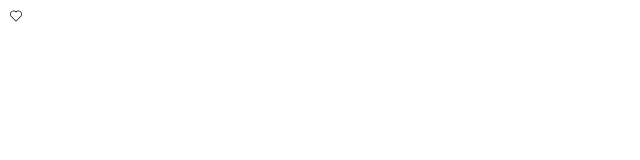
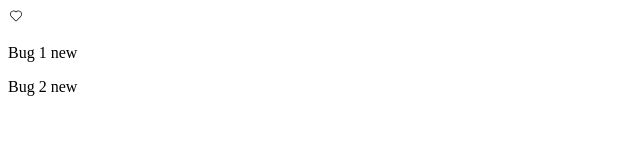
Before and after one commit to Karthicrajamo/React_vite_ts, a React (Vite) app: page / in a window 1280 px wide. Shown: the top 160 px of the page, without its empty margins (0-640 px from the left). Built offline with nearby package versions, Linux system fonts and the light colour scheme.

Commit message:
Styling Components and Managing component state(partial)

```diff
--- a/package.json
+++ b/package.json
@@ -13,6 +13,7 @@
     "@heroicons/react": "^2.0.18",
     "@types/styled-components": "^5.1.32",
     "bootstrap": "^5.2.3",
+    "immer": "^9.0.19",
     "react": "^18.2.0",
     "react-dom": "^18.2.0",
     "react-icons": "^4.7.1",
--- a/src/App.tsx
+++ b/src/App.tsx
@@ -2,11 +2,45 @@ import React, { useState } from "react";
 import Alert from "./components/Alert";
 import Button from "./components/Button/Button";
 import ListGroup from "./components/ListGroup";
-import Like from "./components/Button/like";
+import Like from "./components/Button/Like";
+import { FaLeaf } from "react-icons/fa";
+import produce from "immer";
 
 function App() {
 	const [AlertVisible, setAlertVisible] = useState(false);
 	let items = ["London", "New York", "Japan"];
+
+	const [drink, setDrink] = useState({
+		title: "Water",
+		price: 6,
+	});
+
+	const [tags, setTags] = useState(["happy", "Joy"]);
+
+	const [bugs, setBugs] = useState([
+		{ id: 1, title: "Bug 1", fixed: false },
+		{ id: 2, title: "Bug 2", fixed: false },
+	]);
+
+	const handler = () => {
+		// setDrink({ ...drink, price: 4 });
+
+		//Add
+		// setTags([...tags, "cheer"]);
+		// setBugs(bugs.map((bug) => (bug.id === 1 ? { ...bug, fixed: true } : bug)));
+		setBugs(
+			produce((draft) => {
+				const bug = draft.find((bug) => bug.id === 1);
+				if (bug) bug.fixed = true;
+			})
+		);
+
+		//Delete
+		// setTags(tags.filter((tag) => tag !== "Joy"));
+
+		//Update
+		// setTags(tags.map((tag) => (tag == "Joy" ? "Enjoy" : tag)));
+	};
 
 	return (
 		<div>
@@ -15,7 +49,17 @@ function App() {
 			)}
 			<Button onClick={() => setAlertVisible(true)}>Post</Button> */}
 			{/* <ListGroup title="List" items={items}></ListGroup> */}
-			<Like></Like>
+			<Like onClick={handler}></Like>
+
+			{/* ################################################################# */}
+
+			{/* {drink.price} */}
+			{/* {tags} */}
+			{bugs.map((bug) => (
+				<p key={bug.id}>
+					{bug.title} {bug.fixed == true ? "fixed" : "new"}
+				</p>
+			))}
 		</div>
 	);
 }
--- a/src/components/Button/Like.tsx
+++ b/src/components/Button/Like.tsx
@@ -3,13 +3,26 @@ import { CiHeart } from "react-icons/ci";
 
 import React, { useState } from "react";
 
-const Like = () => {
+interface Props {
+	onClick: () => void;
+}
+
+const Like = ({ onClick }: Props) => {
 	const [like, setLike] = useState(false);
 
+	const toggle = () => {
+		setLike(!like);
+		onClick();
+	};
+
 	if (like === true) {
-		return <FaHeart color="#ff6b81" onClick={() => setLike(false)} />;
+		return <FaHeart color="#ff6b81" onClick={toggle} />;
 	} else {
-		return <CiHeart onClick={() => setLike(true)} />;
+		return (
+			<>
+				<CiHeart onClick={toggle} />
+			</>
+		);
 	}
 };
 
```
Also changed, not shown: 1 other file (tests, documents, lock files or other folders).
